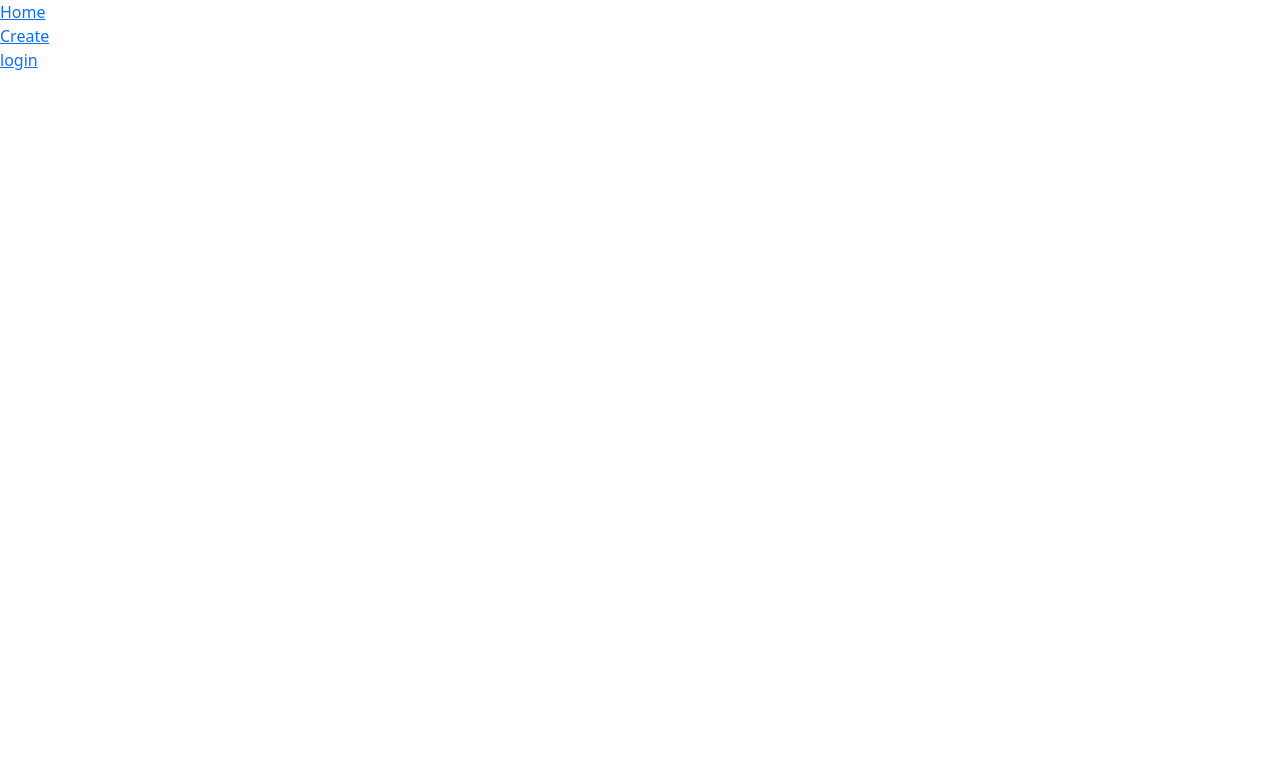
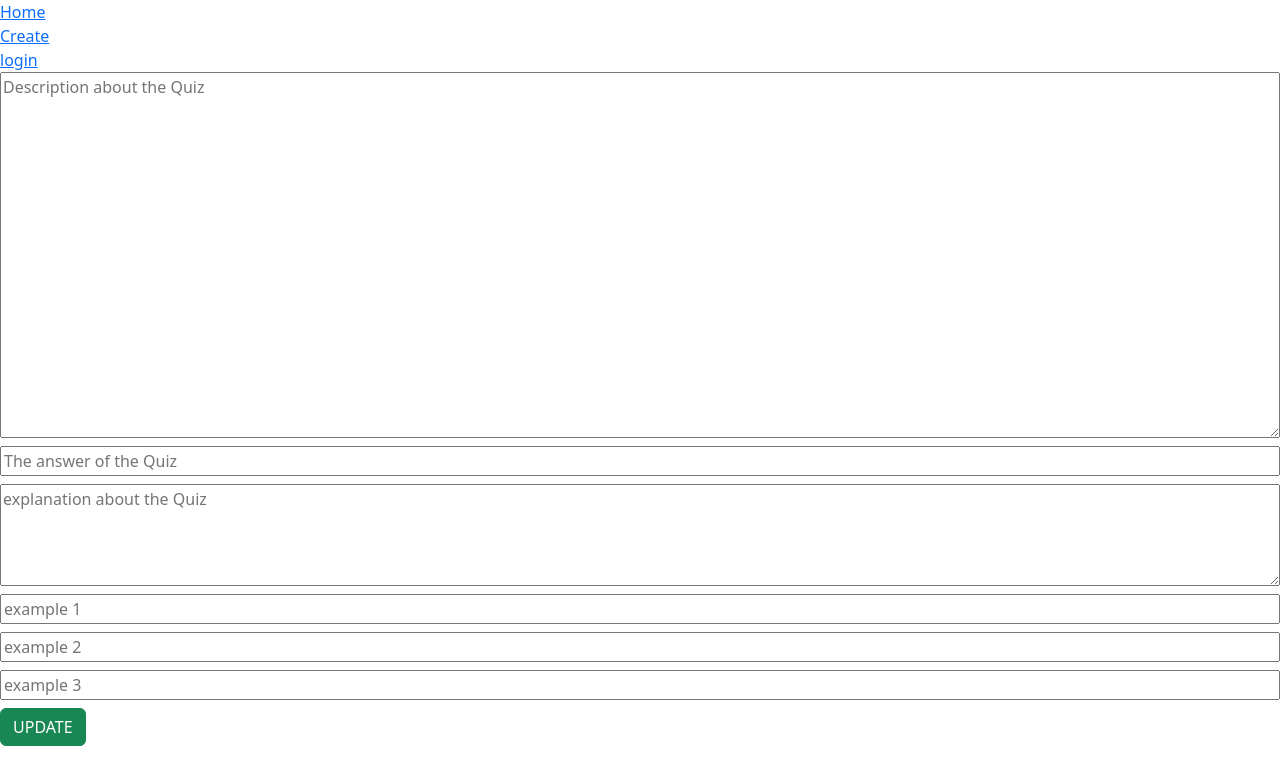
Before and after one commit to QUIDEV/quidev, a Vue app in the folder front/: page /edit/1 in a window 1280 px wide. Before the commit this address had no page. Shown: the top 784 px of the page. Built offline with nearby package versions, Linux system fonts and the light colour scheme; no server answers.

Commit message:
simple quiz edit page vue.js

```diff
--- a/front/src/router/index.ts
+++ b/front/src/router/index.ts
@@ -1,8 +1,8 @@
 import {createRouter, createWebHistory} from "vue-router";
 import HomeView from "../views/HomeView.vue";
 import CreateQuiz from "../views/CreateQuiz.vue";
-import Login from "../views/Login.vue";
-import readView from "../views/ReadView.vue";
+import ReadQuiz from "../views/ReadQuiz.vue";
+import EditQuiz from "../views/EditQuiz.vue";
 
 const router = createRouter({
   history: createWebHistory(import.meta.env.BASE_URL),
@@ -18,14 +18,15 @@ const router = createRouter({
       component: CreateQuiz,
     },
     {
-      path: "/login",
-      name: "login",
-      component: Login,
+      path: "/read/:quizId",
+      name: "read",
+      component: ReadQuiz,
+      props: true,
     },
     {
-      path: "/read/:quizId",
-      name: "read",
-      component: readView,
+      path: "/edit/:quizId",
+      name: "edit",
+      component: EditQuiz,
       props: true,
     }
   ],
--- /dev/null
+++ b/front/src/views/EditQuiz.vue
@@ -0,0 +1,73 @@
+<script setup lang="ts">
+import {useRouter} from "vue-router";
+import {defineProps, ref} from "vue";
+import axios from "axios";
+
+const router = useRouter();
+
+const props = defineProps({
+  quizId: {
+    type: [Number, String],
+    required: true
+  }
+});
+
+const quiz = ref({
+  description: '',
+  answer: '',
+  explanation: '',
+  examples: []
+});
+
+axios.get('/quidev/api/quiz/' + props.quizId,
+    {
+      headers: {
+        'Authorization': 'eyJlbWFpbCI6InNoYW5lIiwicGFzc3dvcmQiOiIxMjM0IiwiaXNzdWVkQXQiOlsyMDIyLDEwLDE5LDIxLDEyLDU3LDg5MTM4OTAwMF19'
+      }
+    }).then(response => {
+  quiz.value = response.data.body
+}).catch(function (error) {
+  console.log(error);
+});
+
+const edit = () => {
+  axios.patch('/quidev/api/quiz/' + props.quizId,
+      quiz.value,
+      {
+        headers: {
+          'Authorization': 'eyJlbWFpbCI6InNoYW5lIiwicGFzc3dvcmQiOiIxMjM0IiwiaXNzdWVkQXQiOlsyMDIyLDEwLDE5LDIxLDEyLDU3LDg5MTM4OTAwMF19'
+        }
+      }).then(response => {
+    router.push({name: "read", params: {quizId: props.quizId}})
+  }).catch(function (error) {
+    console.log(error);
+  });
+}
+</script>
+
+<template>
+  <div>
+    <textarea v-model="quiz.description" class="input-group" rows="15" placeholder="Description about the Quiz"/>
+  </div>
+  <div class="mt-2">
+    <input v-model="quiz.answer" class="input-group" type="text" placeholder="The answer of the Quiz"/>
+  </div>
+  <div class="mt-2">
+    <textarea v-model="quiz.explanation" class="input-group" rows="4" type="text"
+              placeholder="explanation about the Quiz"/>
+  </div>
+  <div class="mt-2">
+    <input v-model="quiz.examples[0]" class="input-group" type="text" placeholder="example 1"/>
+  </div>
+  <div class="mt-2">
+    <input v-model="quiz.examples[1]" class="input-group" type="text" placeholder="example 2"/>
+  </div>
+  <div class="mt-2">
+    <input v-model="quiz.examples[2]" class="input-group" type="text" placeholder="example 3"/>
+  </div>
+  <div class="mt-2">
+    <button @click="edit()" class="btn btn-success">UPDATE</button>
+  </div>
+</template>
+
+<style></style>
--- a/front/src/views/Login.vue
+++ /dev/null
@@ -1,36 +0,0 @@
-<script setup lang="ts">
-import {ref} from "vue";
-import axios from "axios";
-
-let email = ref("");
-let password = ref("");
-const login = function () {
-  let formData = new FormData();
-  formData.append("username", email.value);
-  formData.append("password", password.value);
-  axios({
-    method: 'post',
-    url: '/api/login',
-    data: formData,
-  }).then(function (response) {
-    console.log(response);
-  }).catch(function (error) {
-    console.log(error);
-  });
-}
-</script>
-
-<template>
-  <main>
-    <div>
-      <h1>Login</h1>
-      <form @submit.prevent="login">
-        <label for="email">email</label>
-        <input type="text" id="email" v-model="email" required placeholder="email">
-        <label for="password">Password</label>
-        <input type="password" id="password" v-model="password" required>
-        <button class="btn btn-success" type="submit">Login</button>
-      </form>
-    </div>
-  </main>
-</template>
--- a/front/src/views/ReadView.vue
+++ b/front/src/views/ReadQuiz.vue
@@ -1,6 +1,7 @@
 <script setup lang="ts">
 import {defineProps, onMounted, ref} from "vue";
 import axios from "axios";
+import router from "@/router";
 
 const props = defineProps({
   quizId: {
@@ -13,8 +14,12 @@ const quiz = ref({
   id: '',
   description: '',
   submitterName: '',
-  questions: []
+  examples: []
 });
+
+const moveToEdit = () => {
+  router.push({name: "edit", params: {quizId: quiz.value.id}})
+}
 
 onMounted(() => {
   axios.get('/quidev/api/quiz/' + props.quizId,
@@ -33,6 +38,7 @@ onMounted(() => {
 <template>
   <h3>{{ quiz.description }}</h3>
   <div>answer: {{ quiz.answer }}</div>
+  <button class="btn btn-warning btn-sm" @click="moveToEdit()">수정</button>
 </template>
 
 
```
